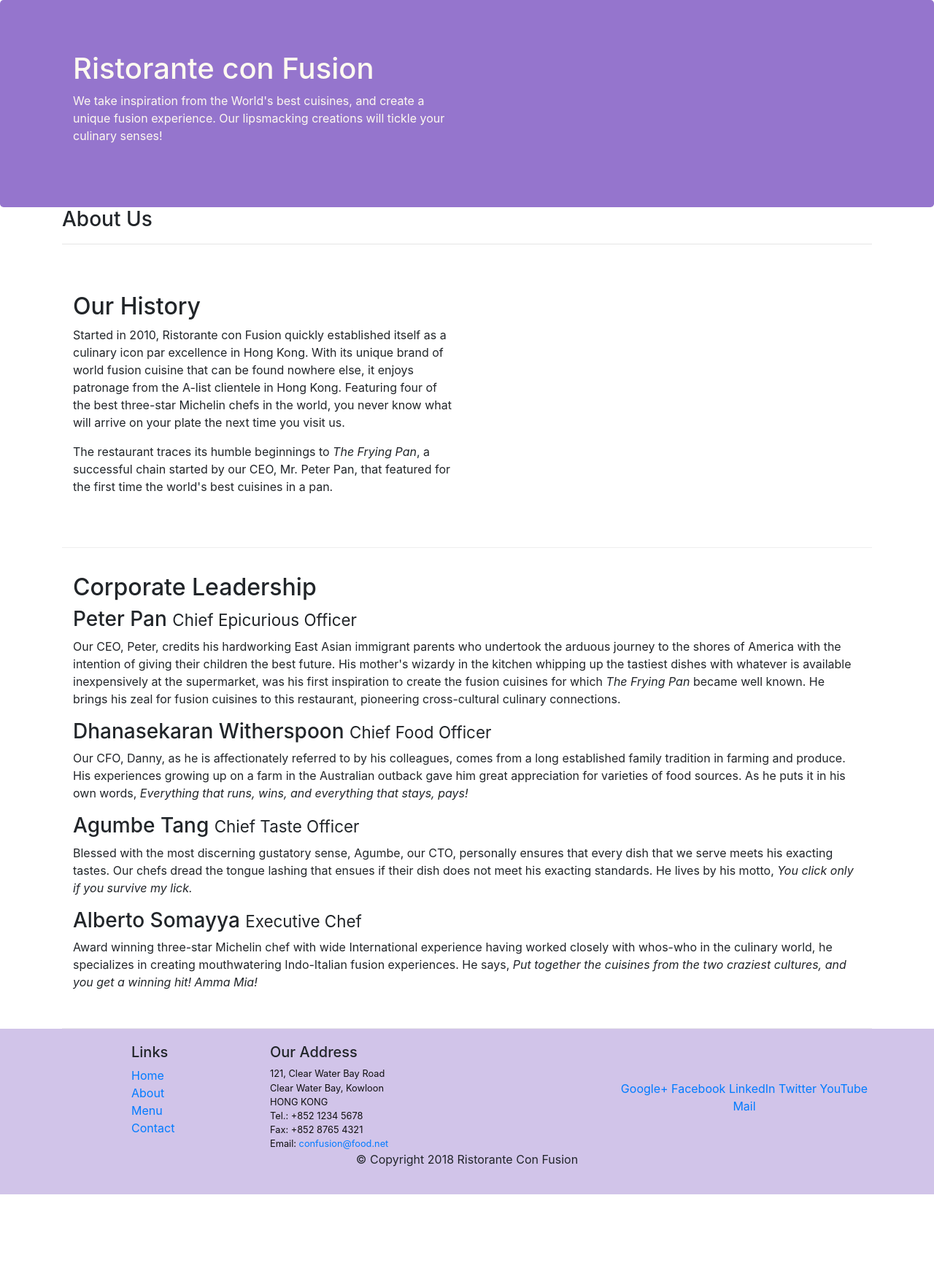
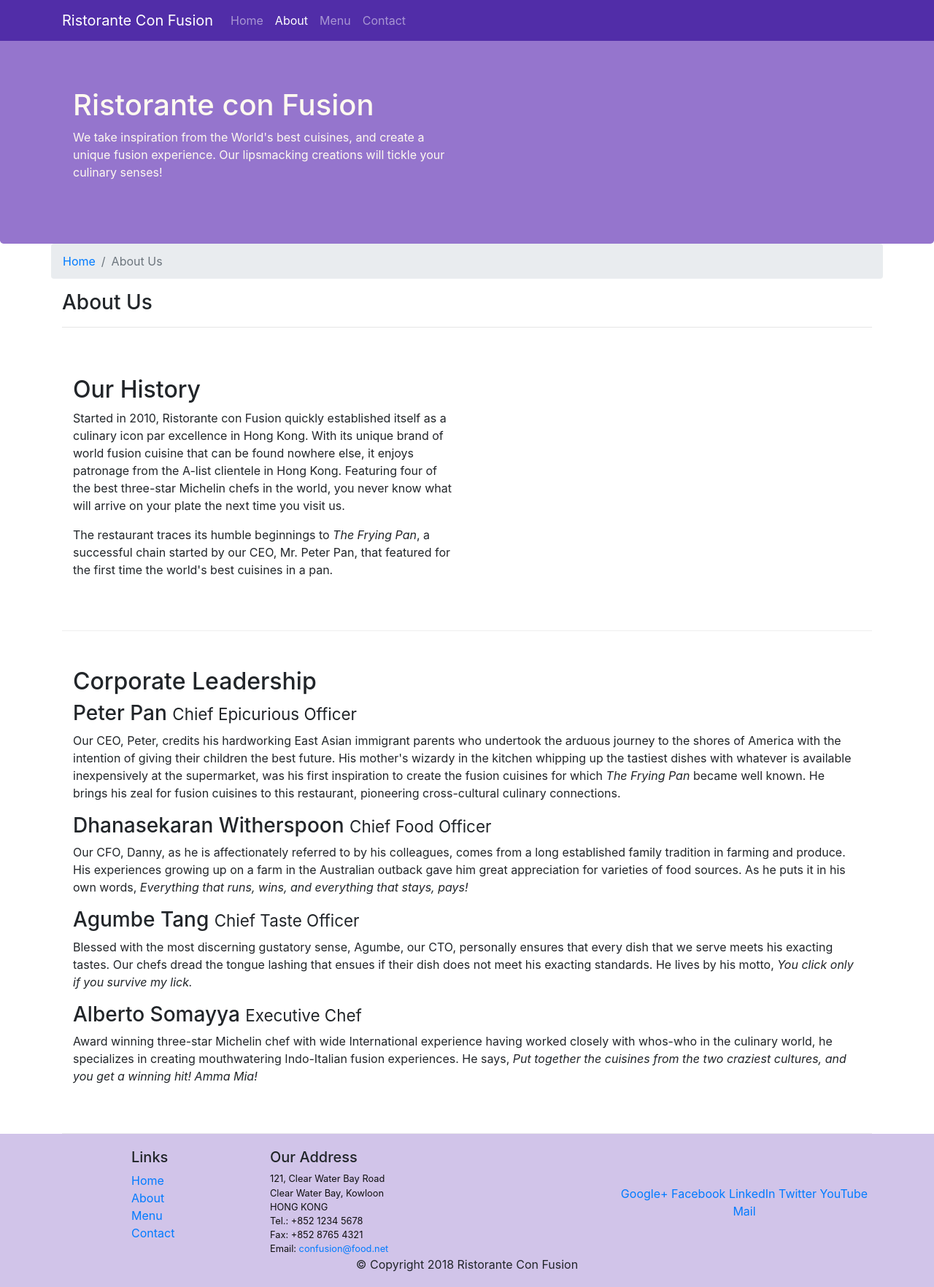
Before and after one commit to reddygnikitha/bootstrap, a website: page aboutus.html in a window 1280 px wide. Shown: the whole page at 73% size. Before the commit the page ends 1637 px from the top, so only its background shows below. Drawn offline with nearby package versions, Linux system fonts and the light colour scheme.

Commit message:
Breadrumbs and Navigation Bar

```diff
--- a/aboutus.html
+++ b/aboutus.html
@@ -14,7 +14,22 @@
 </head>
 
 <body>
-
+    <nav class="navbar navbar-dark navbar-expand-sm fixed-top">
+        <div class="container">
+            <button class="navbar-toggler" type="button" data-toggle="collapse" data-target="#Navbar">
+                <span class="navbar-toggler-icon"></span>
+            </button>
+            <a class="navbar-brand" href="./index.html">Ristorante Con Fusion</a>
+            <div class="collapse navbar-collapse" id="Navbar">
+                <ul class="navbar-nav mr-auto">
+                    <li class="nav-item"><a class="nav-link" href="./index.html">Home</a></li>
+                    <li class="nav-item active"><a class="nav-link" href="#">About</a></li>
+                    <li class="nav-item"><a class="nav-link" href="#">Menu</a></li>
+                    <li class="nav-item"><a class="nav-link" href="#">Contact</a></li>
+                </ul>
+            </div>
+        </div>
+    </nav>
     <header class="jumbotron">
         <div class="container">
             <div class="row row-header">
@@ -30,6 +45,10 @@
 
     <div class="container">
         <div class="row">
+            <ol class="col-12 breadcrumb">
+                <li class="breadcrumb-item"><a href="./index.html">Home</a></li>
+                <li class="breadcrumb-item active">About Us</li>
+            </ol>
             <div class="col-12">
                <h3>About Us</h3>
                <hr>
@@ -47,7 +66,7 @@
         </div>
 
 
-        <div class="row row-xyz">
+        <div class="row row-content">
             <div class="col-12">
                 <h2>Corporate Leadership</h2>
                 <h3>Peter Pan <small>Chief Epicurious Officer</small></h3>
@@ -104,7 +123,9 @@
            </div>
         </div>
     </footer>
-
+    <script src="node_modules/jquery/dist/jquery.slim.min.js"></script>
+    <script src="node_modules/popper.js/dist/umd/popper.min.js"></script>
+    <script src="node_modules/bootstrap/dist/js/bootstrap.min.js"></script>
 </body>
 
 </html>
--- a/css/styles.css
+++ b/css/styles.css
@@ -6,13 +6,6 @@
 .row-content {
     margin:0px auto;
     padding: 50px 0px 50px 0px;
-    border-bottom: 1px ridge;
-    min-height:400px;
-}
-
-.row-xyz {
-    margin:0px auto;
-    padding: 35px 0px 35px 0px;
     border-bottom: 1px ridge;
     min-height:400px;
 }
@@ -35,3 +28,12 @@
     margin:0px;
     color:#0f0f0f;
 }
+
+body{
+    padding:50px 0px 0px 0px;
+    z-index:0;
+}
+
+.navbar-dark {
+     background-color: #512DA8;
+}
```
Also changed, not shown: index.html (+18 -2 lines).
